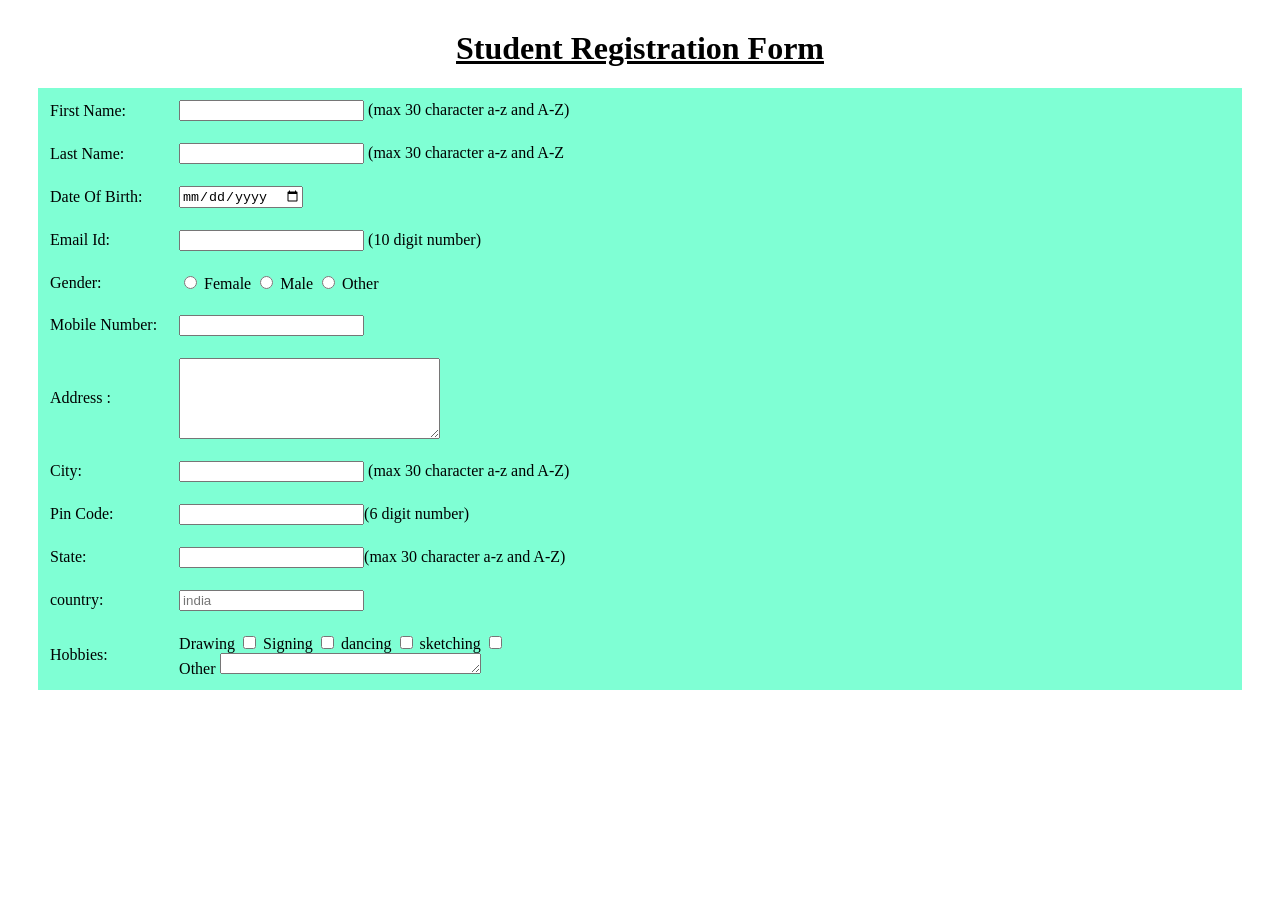
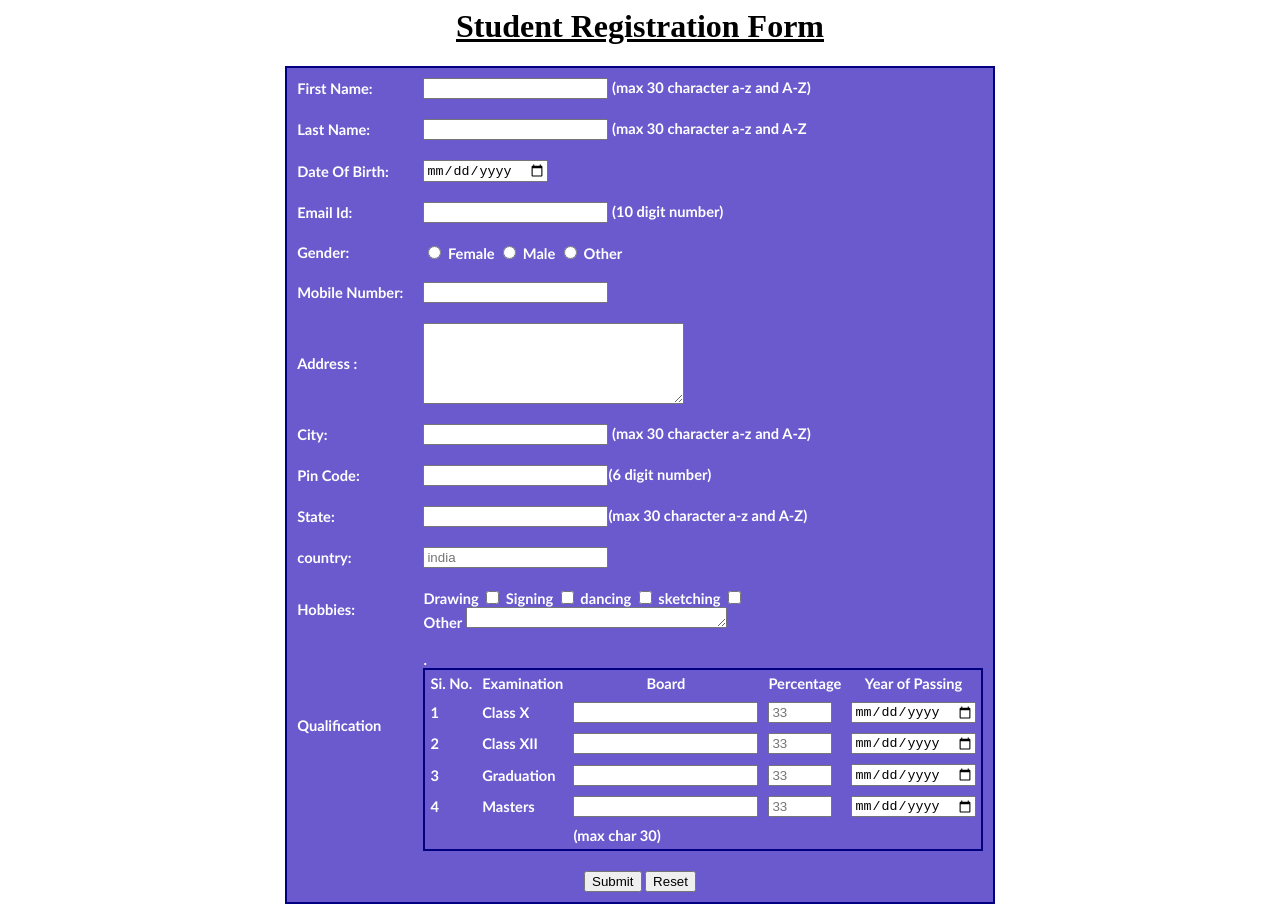
Before and after one commit to Divyanshdhanu/admission-form, a plain HTML site: page index.html in a window 1280 px wide. Before the commit the page ends 800 px from the top, so only its background shows below. Drawn offline with Linux system fonts and the light colour scheme.

Commit message:
second commit after completing all functionality

```diff
--- a/index.html
+++ b/index.html
@@ -3,17 +3,18 @@
     <meta charset="UTF-8">
     <meta name="viewport" content="width=device-width, initial-scale=1.0">
     <title>Registration Form</title>
+    <link rel="stylesheet" href="style.css">
 </head>
 <body>
-    <div style="margin : 30px;">
+    <div >
           <div>
               <h1 style="text-align: center; "> <u>Student Registration Form</u> </h1>
           </div>
 
-          <div style="background-color: aquamarine;">
+          <div>
               <form action="" method="POST">
 
-                 <table  cellpadding="10px">
+                 <table align="center" cellpadding="10px">
                   <!--  First name-->
                     <tr>
                         <td>  First Name:</td>
@@ -106,7 +107,73 @@
 
                         </td>
                     </tr>
-                </tabl>
+
+                    <tr>
+                        <td>Qualification  <br> <br> <br> <br></td>
+                        <td>
+                            <table  cellpadding="5px">
+                                <tr>
+                                    <th>Si. No.</th>
+                                    <th> Examination</th>
+                                    <th>Board</th>
+                                    <th>Percentage</th>
+                                    <th>Year of Passing</th>
+                                </tr>
+
+                                <tr>
+                                    <td>1</td>
+                                    <td>Class X</td>
+                                    <td><input type="text" name="classX"></td>
+                                    <td><input type="number" min="33" max="100" placeholder="33"></td>
+                                    <td><input type="date"></td>
+
+
+                                </tr>
+                                <tr>
+                                    <td>2</td>
+                                    <td>Class XII</td>
+                                    <td><input type="text " name="classXII"></td>
+                                    <td><input type="number" min="33" max="100" placeholder="33"></td>
+                                    <td><input type="date"></td>
+                                </tr>
+
+
+
+                                    <tr>
+                                        <td>3</td>
+                                        <td>Graduation</td>.
+                                        <td><input type="text " name="Graduation"></td>
+                                        <td><input type="number" min="33" max="100" placeholder="33"></td>
+                                        <td><input type="date"></td>
+                                    </tr>
+
+                                    <tr>
+                                        <td>4</td>
+                                        <td>Masters</td>
+                                        <td><input type="text " name="master"></td>
+                                        <td><input type="number" min="33" max="100" placeholder="33"></td>
+                                        <td><input type="date"></td>
+                                    </tr>
+
+                                    <tr>
+                                        <td></td>
+                                        <td></td>
+                                        <td>(max char 30)</0 chartd>
+                                    </tr>
+
+                                </tr>
+                            </table>
+                        </td>
+                    </tr>
+
+                    <tr>
+                        <td colspan="2" align="center"> <button type="submit" > Submit </button>  <button type="reset" colspan="2"> Reset </button></td>
+
+                    </tr>
+                </table>
+
+
+
 
               </form>
 
--- /dev/null
+++ b/style.css
@@ -0,0 +1,12 @@
+table{
+
+        font-family: Calibri;
+        color:white;
+        font-size: 11pt;
+        font-style: normal;
+        font-weight: bold;
+
+        background-color: SlateBlue;
+        border-collapse: collapse;
+        border: 2px solid navy
+}
```
Also changed, not shown: lpu.png (deleted).
